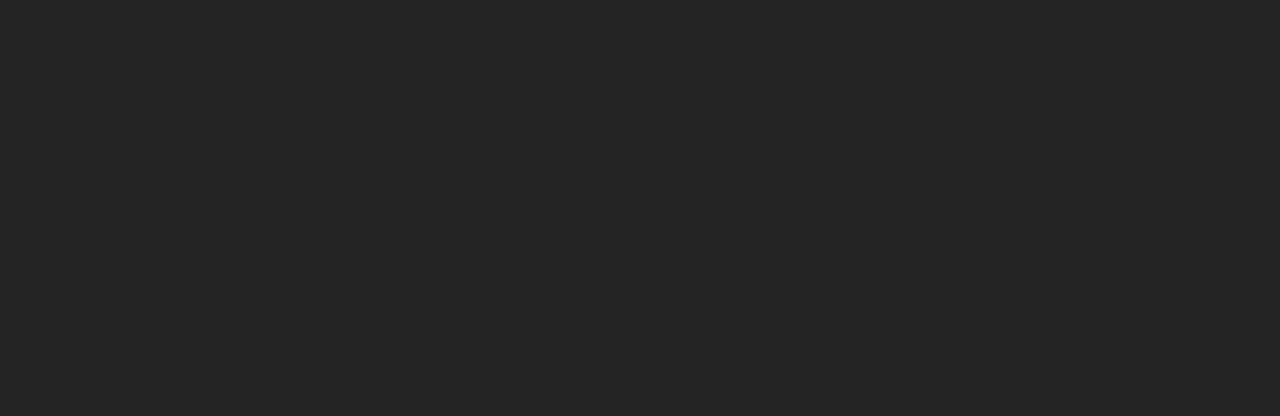
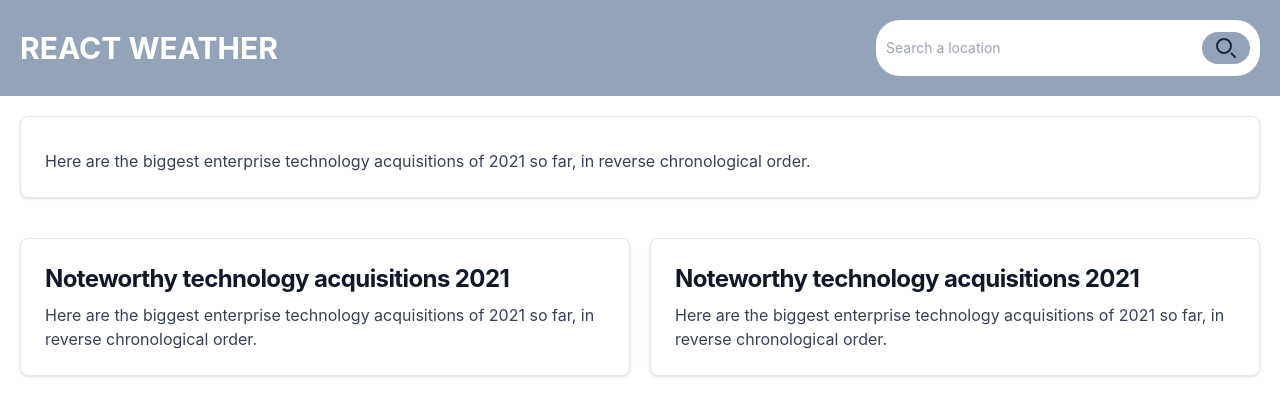
Before and after one commit to MattiaMorriale/weather-react-app, a React (Vite) app: page / in a window 1280 px wide. Shown: the top 416 px of the page. Built offline with nearby package versions, Linux system fonts and the light colour scheme.

Commit message:
search function completed

```diff
--- a/package.json
+++ b/package.json
@@ -10,6 +10,7 @@
     "preview": "vite preview"
   },
   "dependencies": {
+    "axios": "^1.7.7",
     "react": "^18.3.1",
     "react-dom": "^18.3.1"
   },
--- a/src/App.jsx
+++ b/src/App.jsx
@@ -1,11 +1,45 @@
+/*  Milestone 1: Struttura base e funzionalità core
+Creazione del progetto React: Inizializza un nuovo progetto React utilizzando Create React App.
+Componente principale: Crea un componente principale che renderizzerà l'intera applicazione.
+Input per la città: Aggiungi un input text per permettere all'utente di inserire il nome della città.
+Bottone di ricerca: Implementa un pulsante per inviare la richiesta all'API quando l'utente clicca su di esso.
+Stato iniziale: Utilizza useState per gestire lo stato iniziale dell'applicazione, come il nome della città inserita e i dati meteo ricevuti.
+Richiesta all'API: Utilizza fetch per inviare una richiesta all'API OpenWeatherMap e ottenere i dati meteo.
+Visualizzazione dei dati: Visualizza le informazioni meteo di base (temperatura, umidità, ecc.) in un formato leggibile.
+
+Milestone 2: Miglioramento dell'interfaccia utente
+Stile: Applica uno stile base all'applicazione utilizzando CSS o una libreria di styling come styled-components o Material-UI.
+Layout: Organizza i componenti in un layout chiaro e intuitivo.
+Icone: Utilizza una libreria di icone (es. React Icons) per visualizzare icone rappresentative delle condizioni meteo.
+Caricamento: Mostra un indicatore di caricamento mentre i dati meteo vengono recuperati.
+Messaggi di errore: Gestisci gli errori che potrebbero verificarsi durante la richiesta all'API e mostra all'utente un messaggio appropriato.
+
+
+Milestone 3: Funzionalità avanzate
+Unità di misura: Permetti all'utente di scegliere tra gradi Celsius e Fahrenheit.
+Previsioni multiple: Recupera le previsioni meteo per i prossimi giorni e visualizzale in un grafico o in una tabella.
+Localizzazione automatica: Utilizza la geolocalizzazione del dispositivo per determinare la posizione dell'utente e visualizzare le previsioni per quella posizione.
+Salvataggio dei preferiti: Permetti all'utente di salvare le città preferite e visualizzarne rapidamente le previsioni.
+Notifiche: Implementa un sistema di notifiche per avvisare l'utente di condizioni meteo avverse (es. tempeste, temperature estreme).
+
+Bonus
+Dark mode: Aggiungi un'opzione per passare alla modalità scura.
+Widget personalizzabile: Permetti all'utente di personalizzare il widget meteo scegliendo quali informazioni visualizzare.
+Integrazione con un calendario: Mostra le previsioni meteo in un calendario.
+Animazioni: Aggiungi delle animazioni per rendere l'interfaccia utente più dinamica.
+Test unitari: Scrivi dei test unitari per assicurarti che il tuo codice funzioni correttamente.
+ Deploy: Deploya l'applicazione su una piattaforma di hosting come Netlify o Vercel. */
+
+
 import { useState } from 'react'
 import './App.css'
+import MainComponent from './components/MainComponent'
 
 function App() {
 
   return (
     <>
-
+      <MainComponent></MainComponent>
     </>
   )
 }
--- /dev/null
+++ b/src/components/MainComponent.jsx
@@ -0,0 +1,110 @@
+import { useState, useEffect } from 'react'
+import axios from 'axios'
+import './MainComponent.css'
+
+function MainComponent() {
+
+    const [input, setInput] = useState("");
+    const [selectedCity, setSelectedCity] = useState([]);
+    const [weatherData, setWeatherData] = useState({});
+
+    const apiUrl = 'https://geocoding-api.open-meteo.com/v1/search?name=';
+    const apiUrlWeather = 'https://api.open-meteo.com/v1/forecast?';
+
+    let arrayListItems = [];
+
+    const handleChange = (e) => {
+      setInput(e.target.value);
+      if (input.length >= 3) {
+        axios.get(`${apiUrl}${e.target.value}`).then((dataCities) => {
+
+          let cities = dataCities.data.results;
+
+          cities.map((name, index) =>
+            arrayListItems.push(
+              <li key={name.name + index} onClick={searchData} className='px-2.5 hover:bg-slate-200 cursor-pointer'>
+                {name.name}, {name.admin1}, {name.country}
+              </li>
+            ),
+          )
+
+          setSelectedCity(arrayListItems)
+        })
+      }
+    };
+
+    const searchData = (e) => {
+      let latitudine;
+      let longitudine;
+
+      e.preventDefault();
+
+      axios.get(`${apiUrl}${input}`).then((city) => {
+        latitudine = city.data.results[0].latitude;
+        longitudine = city.data.results[0].longitude;
+
+        retrieveData(latitudine, longitudine);
+      })
+      console.log(input);
+
+      setInput("");
+    };
+
+    const retrieveData = (latitudine, longitudine) => {
+      axios.get(`${apiUrlWeather}latitude=${latitudine}&longitude=${longitudine}&hourly=temperature_2m`).then((temperature) => {
+        console.log(temperature)
+      })
+    };
+
+
+
+  return (
+    <>
+      <div className='p-5 flex justify-between items-center bg-slate-400'>
+        <div>
+          <h1 className='text-3xl uppercase text-white font-bold'>React Weather</h1>
+        </div>
+        <div className='relative max-w-sm w-full'>
+          <form onSubmit={searchData}>
+            <div className={input.length >= 3 ? 'bg-white px-2.5 py-2 rounded-t-3xl flex items-center' : 'bg-white px-2.5 py-2 rounded-3xl flex items-center'} >
+              <input type="text" className='py-2.5 px-0 w-full text-sm text-gray-900 bg-transparent appearance-none focus:outline-none focus:ring-0 peer' value={input} onChange={handleChange} placeholder='Search a location'/>
+              <button className=' px-3 py-1 rounded-3xl bg-slate-400 text-white font-bold' type='submit'>
+                <svg className="w-6 h-6 text-gray-800 dark:text-white" aria-hidden="true" xmlns="http://www.w3.org/2000/svg" width="24" height="24" fill="none" viewBox="0 0 24 24">
+                  <path stroke="currentColor" strokeLinecap="round" strokeWidth="2" d="m21 21-3.5-3.5M17 10a7 7 0 1 1-14 0 7 7 0 0 1 14 0Z"/>
+                </svg>
+              </button>
+            </div>
+          </form>
+          {input.length >= 3 &&
+          <div className='bg-white border absolute py-4 rounded-b-3xl w-full mt-3'>
+            <ul>
+              {selectedCity}
+            </ul>
+          </div>
+          }
+        </div>
+      </div>
+
+{/* ti sei fermato qua... devi stampare le robe... fallo o ti uccido nel sonno */}
+
+      <div className='p-5 grid-rows-1'>
+        <div href="#" class="block w-full p-6 bg-white border border-gray-200 rounded-lg shadow hover:bg-gray-100">
+          <h5 class="mb-2 text-2xl font-bold tracking-tight text-gray-900">{input}</h5>
+          <p class="font-normal text-gray-700 dark:text-gray-400">Here are the biggest enterprise technology acquisitions of 2021 so far, in reverse chronological order.</p>
+        </div>
+      </div>
+      <div className='p-5 flex gap-5'>
+        <div href="#" class="block w-full p-6 bg-white border border-gray-200 rounded-lg shadow hover:bg-gray-100">
+          <h5 class="mb-2 text-2xl font-bold tracking-tight text-gray-900 dark:text-white">Noteworthy technology acquisitions 2021</h5>
+          <p class="font-normal text-gray-700 dark:text-gray-400">Here are the biggest enterprise technology acquisitions of 2021 so far, in reverse chronological order.</p>
+        </div>
+        <div href="#" class="block w-full p-6 bg-white border border-gray-200 rounded-lg shadow hover:bg-gray-100">
+          <h5 class="mb-2 text-2xl font-bold tracking-tight text-gray-900 dark:text-white">Noteworthy technology acquisitions 2021</h5>
+          <p class="font-normal text-gray-700 dark:text-gray-400">Here are the biggest enterprise technology acquisitions of 2021 so far, in reverse chronological order.</p>
+        </div>
+      </div>
+    </>
+  )
+}
+
+export default MainComponent
--- a/src/index.css
+++ b/src/index.css
@@ -7,9 +7,8 @@
   line-height: 1.5;
   font-weight: 400;
 
-  color-scheme: light dark;
-  color: rgba(255, 255, 255, 0.87);
-  background-color: #242424;
+  color:black;
+
 
   font-synthesis: none;
   text-rendering: optimizeLegibility;
```
Also changed, not shown: src/components/MainComponent.css (added), 1 other file (tests, documents, lock files or other folders).
